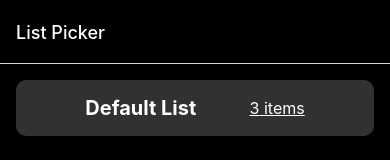
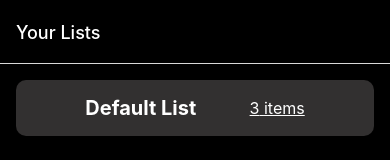
Before and after one commit to mListek/todo, a React Native app: screen / in a window 390 px wide. Shown: the top 160 px of the page. Built offline with nearby package versions, Linux system fonts and the light colour scheme.

Commit message:
changed options

```diff
--- a/App.js
+++ b/App.js
@@ -16,11 +16,25 @@ export default function App() {
           screenOptions={{
             headerStyle: { backgroundColor: "black" },
             headerTintColor: "white",
+            headerBackTitle: "Back",
             contentStyle: { backgroundColor: "black" },
           }}
         >
-          <Stack.Screen name="List Picker" component={ListPicker} />
-          <Stack.Screen name="List Content" component={ListContent} />
+          <Stack.Screen
+            name="ListPicker"
+            component={ListPicker}
+            options={{ title: "Your Lists" }}
+          />
+          <Stack.Screen
+            name="ListContent"
+            component={ListContent}
+            options={({ route }) => {
+              const item = route.params.item;
+              return {
+                title: item.name,
+              };
+            }}
+          />
         </Stack.Navigator>
       </NavigationContainer>
     </>
```
